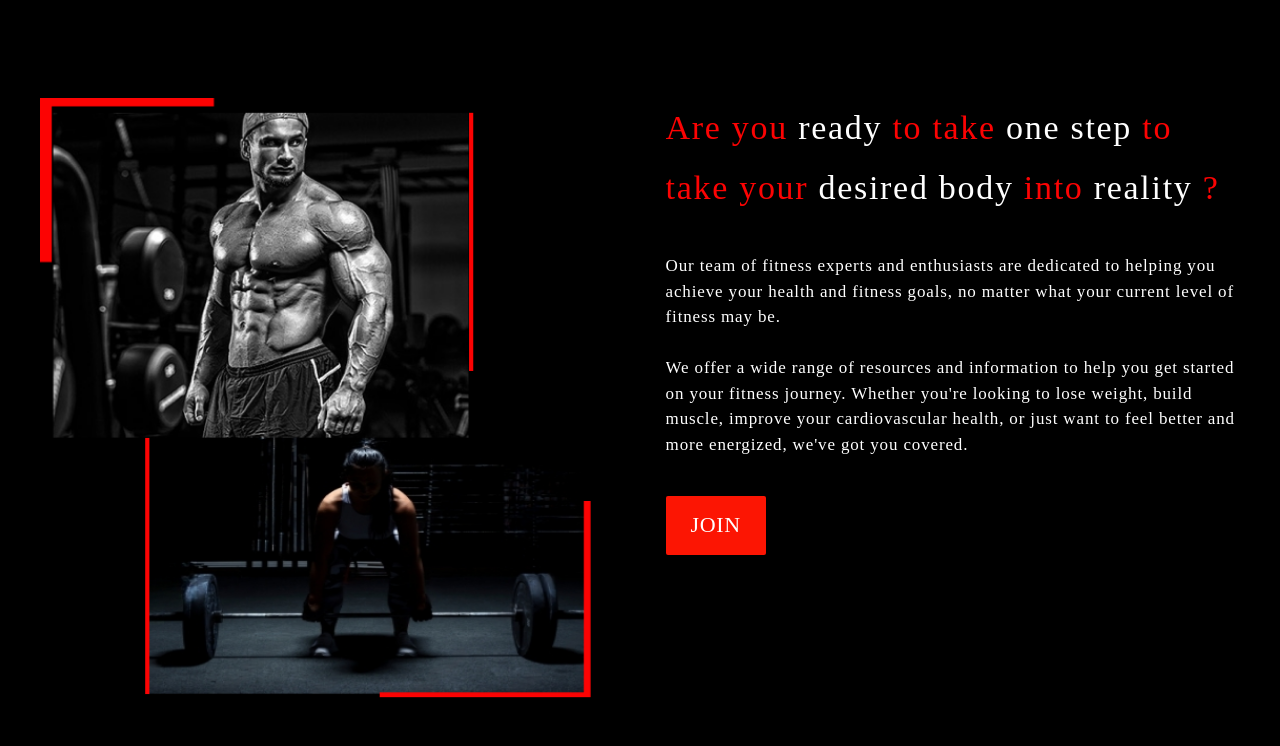
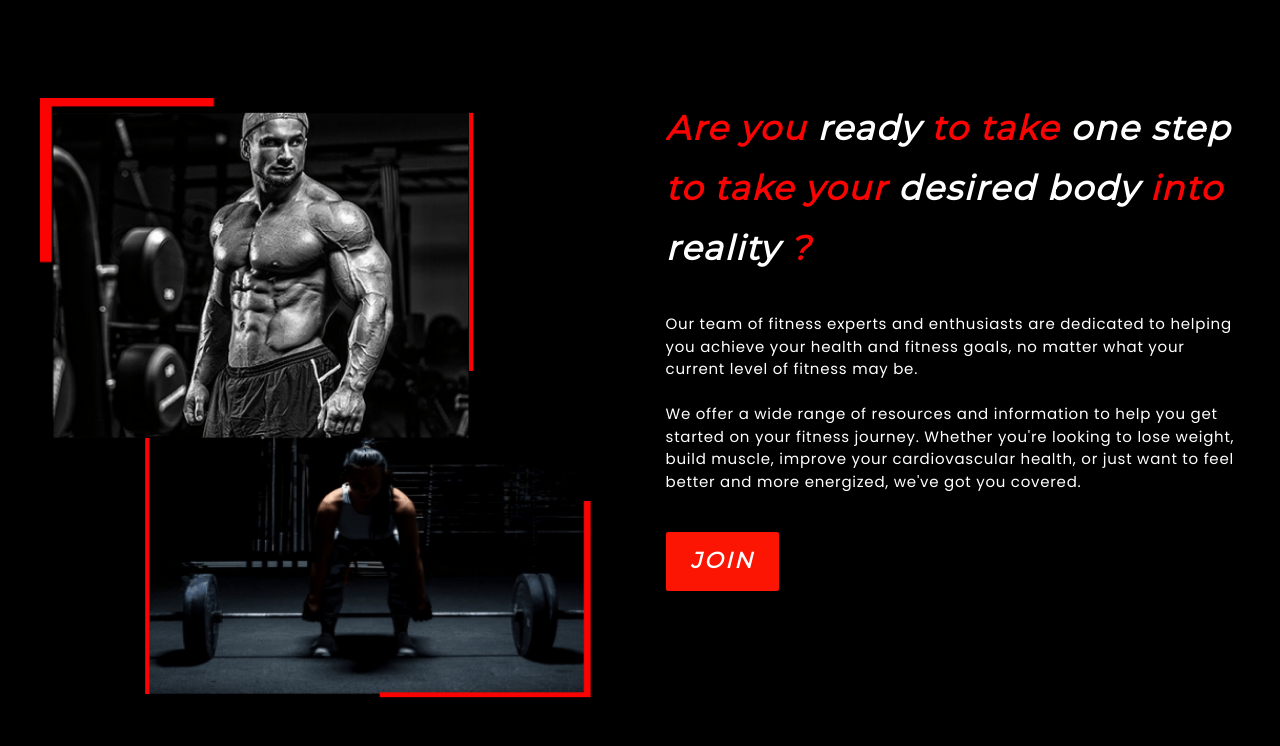
Before and after one commit to S-I-Supto/fitness-website, a React (Vite) app: page / in a window 1280 px wide. Shown: the part 758-1504 px from the top of the page. Built offline with nearby package versions, Linux system fonts and the light colour scheme.

Commit message:
compressed about image and changed fonts of about page

```diff
--- a/src/components/About/About.jsx
+++ b/src/components/About/About.jsx
@@ -15,7 +15,10 @@ const About = () => {
         color: 'white',
         borderRadius: '2px',
         fontSize: { xs: '22px', lg: '22px' },
-        fontFamily: 'TT-medium-italic',
+        fontFamily: 'Montserrat',
+        fontWeight: 700,
+        fontStyle: "italic",
+        letterSpacing: "0.11em",
         "&:hover": {
             boxShadow: 8,
             background: '#A93226',
@@ -42,10 +45,10 @@ const About = () => {
                     textAlign={{ xs: 'center', lg: 'start' }}
 
                 >
-                    <Typography sx={{ fontSize: { xs: '30px', md: '34px' }, fontFamily: 'TT-bold-italic', lineHeight: '60px', letterSpacing: '0.05em', }}><span className='red-color-text'> Are you </span> ready <span className='red-color-text'> to take </span> one step <span className='red-color-text'>  to
+                    <Typography sx={{ fontSize: { xs: '30px', md: '34px' }, fontFamily: 'Montserrat', fontStyle: "italic", fontWeight: 700, lineHeight: '60px', letterSpacing: '0.05em', }}><span className='red-color-text'> Are you </span> ready <span className='red-color-text'> to take </span> one step <span className='red-color-text'>  to
                         take your </span> desired body <span className='red-color-text'> into </span>
                         reality <span className='red-color-text'>?</span></Typography>
-                    <Typography sx={{ fontSize: '17px', marginTop: '35px', letterSpacing: '0.05em', fontFamily: 'Cera-light' }}>Our team of fitness experts and enthusiasts are dedicated to helping you achieve your health and fitness goals, no matter what your current level of fitness may be. <br /><br />
+                    <Typography sx={{ fontSize: '15px', marginTop: '35px', letterSpacing: '0.05em', fontFamily: 'Poppins', fontWeight: "500" }}>Our team of fitness experts and enthusiasts are dedicated to helping you achieve your health and fitness goals, no matter what your current level of fitness may be. <br /><br />
                         We offer a wide range of resources and information to help you get started on your fitness journey. Whether you're looking to lose weight, build muscle, improve your cardiovascular health, or just want to feel better and more energized, we've got you covered.
                     </Typography>
                     <Box marginTop={'39px'} sx={{ display: 'flex', justifyContent: { xs: 'center', lg: 'flex-start' } }}>
```
Also changed, not shown: src/assets/Images/Aboutimg.png.
